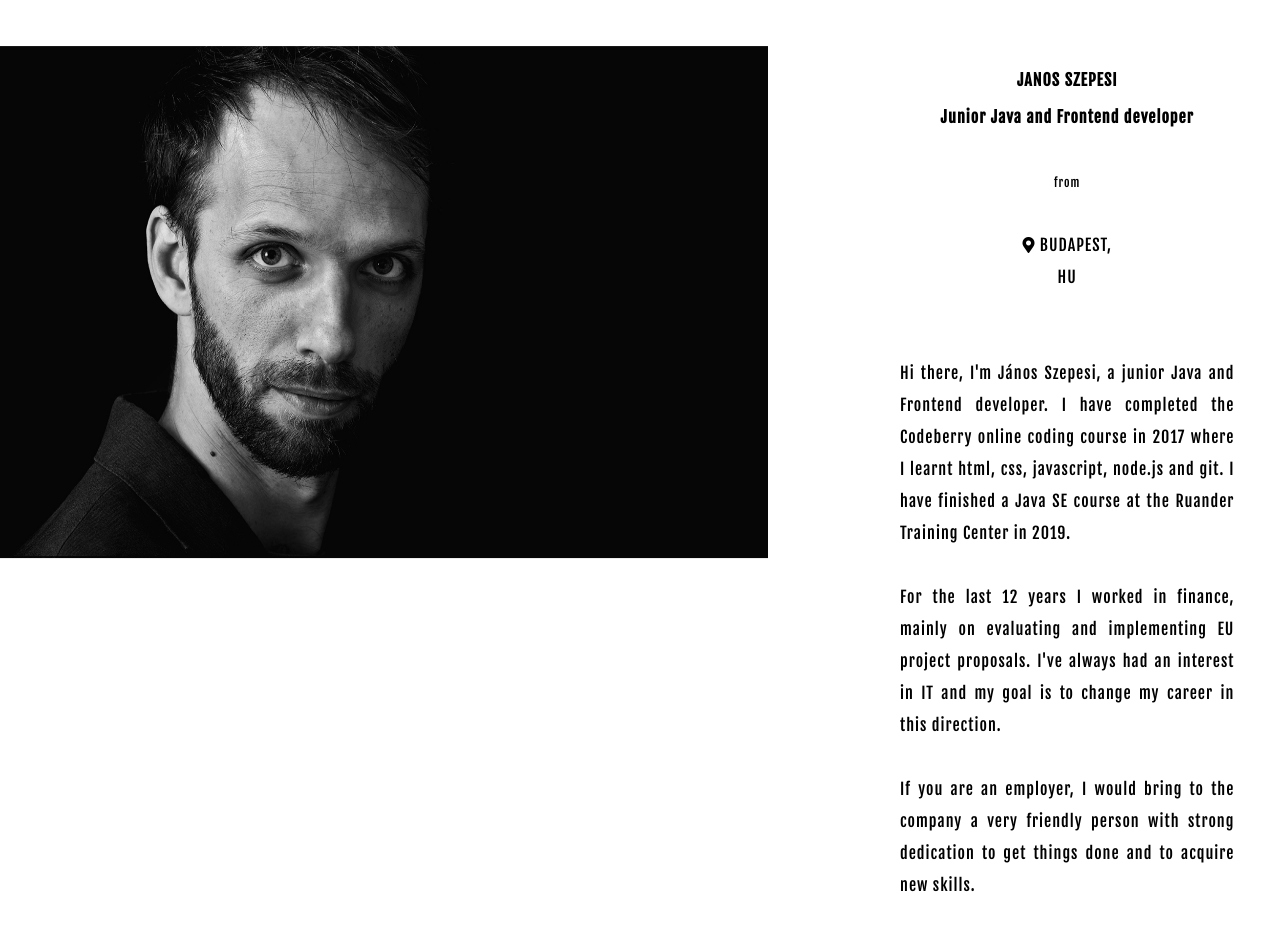
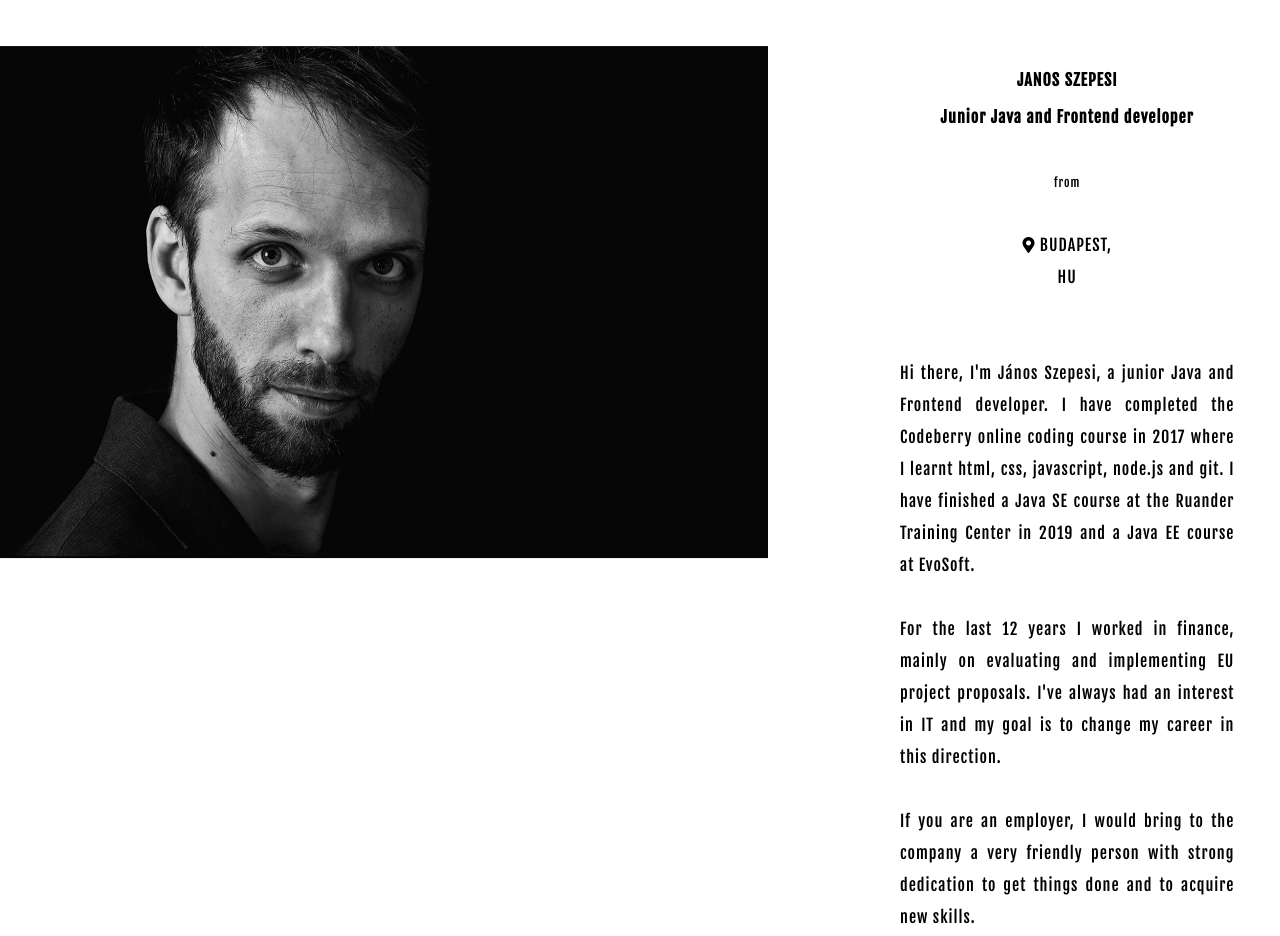
Before and after one commit to JohnSzepesi/online-profile, a plain HTML site: page index.html in a window 1280 px wide. Shown: the top 936 px of the page. Drawn offline with Linux system fonts and the light colour scheme.

Commit message:
Update index.html

```diff
--- a/index.html
+++ b/index.html
@@ -23,7 +23,7 @@
 
 		<p class="introduce">
 		Hi there, I'm János Szepesi, a junior Java and Frontend developer. I have completed the Codeberry online coding course in 2017 where I
-		learnt html, css, javascript, node.js and git. I have finished a Java SE course at the Ruander Training Center in 2019.
+		learnt html, css, javascript, node.js and git. I have finished a Java SE course at the Ruander Training Center in 2019 and a Java EE course at EvoSoft.
 
 		<br><br>
 
```
